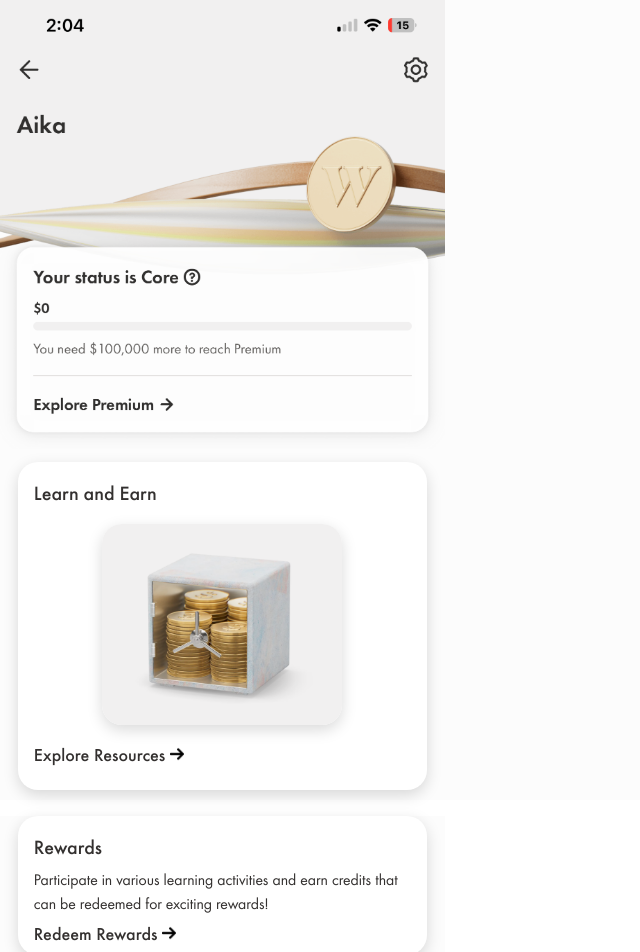
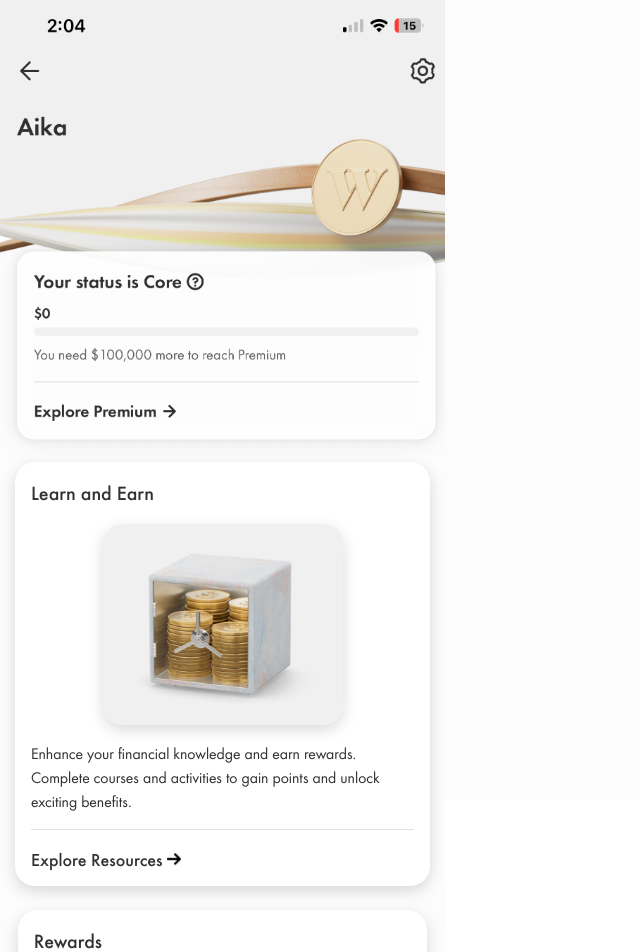
Before and after one commit to notaika/wealthsimple-industry-project, a React (Vite) app: page / in a window 1280 px wide. Shown: the top 952 px of the page, without its empty margins (0-640 px from the left). Built offline with nearby package versions, Linux system fonts and the light colour scheme.

Commit message:
feat: added a back arrow history button. more bug fixes.

```diff
--- a/src/components/Header/Header.jsx
+++ b/src/components/Header/Header.jsx
@@ -1,19 +1,25 @@
 import React from 'react';
-import { Link, useLocation } from 'react-router-dom';
+import { Link, useLocation, useNavigate } from 'react-router-dom';
 import wsLogo from '../../assets/wealthsimple-logo.png';
+import backLogo from '../../assets/back-arrow.png'
 import './Header.scss'
 
 export default function Header() {
     const location = useLocation();
-
+    const navigate = useNavigate();
     const isActiveCurriculum = location.pathname.includes('curriculum')
     const isActiveQuiz = location.pathname.includes('quiz');
+    const isCourseActive = location.pathname.includes('quiz') || location.pathname.includes('curriculum');
 
-    const isCourseActive = location.pathname.includes('quiz') || location.pathname.includes('curriculum');
+    const handleNavigate = () => {
+      {navigate(-1)}
+    }
 
   return (
     <header className='head'>
         <div className="head--top">
+            <button className="head__back" onClick={handleNavigate}><img src={backLogo} alt="Back arrow button" className="head__back-img" /></button>
+
             <Link to='/'><img src={wsLogo} alt="Wealthsimple logo" className="head__logo" /></Link>
             <Link to='/rewards' className="head__credits">Credits: 40</Link>
         </div>
--- a/src/components/Header/Header.scss
+++ b/src/components/Header/Header.scss
@@ -14,6 +14,15 @@
         height: 18px;
         align-self: baseline;
         top: 4px;
+    }
+    &__back {
+        background-color: white;
+        border: none;
+
+        &-img {
+            height: 24px;
+            padding-right: 34px;
+        }
     }
     &__credits {
         font-size: 14px;
--- a/src/pages/Dashboard/Dashboard.jsx
+++ b/src/pages/Dashboard/Dashboard.jsx
@@ -12,6 +12,7 @@ export default function Dashboard() {
             <div className="dashboard__resources-card">
                 <h2 className="dashboard__resources-title">Learn and Earn</h2>
                 <img className='dashboard__resources-image' src={vault} alt='vault' />
+                <p className="dashboard__resources-description">Enhance your financial knowledge and earn rewards. Complete courses and activities to gain points and unlock exciting benefits.</p>
                 <Link to='/resources' className='dashboard__resources-link'>Explore Resources <img src={rightArrow} alt="A right arrow icon for link" className="dashboard__resources-icon" /></Link>
             </div>
         </div>
--- a/src/pages/Dashboard/Dashboard.scss
+++ b/src/pages/Dashboard/Dashboard.scss
@@ -7,29 +7,29 @@
     background-size: cover;
     background-repeat: no-repeat;
     width: 445px;
-    height: 100%;
+    height: 979px;
     display: flex;
     flex-direction: column;
 
     &__resources {
+        position: relative;
         background-color: #fcfcfc;
-        height: 20.5rem;
-        width: 445px;
-        position: absolute;
+        height: 100%;
         top: 28.9rem;
         display: flex;
         justify-content: center;
 
-
         &-card {
+            position: absolute;
             background-color: white;
             box-shadow: rgba(0, 0, 0, 0.15) 0px 5px 15px 0px;
-            width: 92%;
-            height: 100%;
             border-radius: 20px;
             padding: 1rem;
             display: flex;
             flex-direction: column;
+            height: 26.5rem;
+            width: 415px;
+            position: absolute;
         }
         &-title {
             text-align: left;
@@ -46,6 +46,9 @@
             color: #33302f;
             font-size: 18px;
             text-align: left;
+            padding-top: 1rem;
+            border-top: 1px solid rgb(227, 227, 227);
+            margin-top: 1rem;
         }
         &-image {
             border-radius: 20px;
@@ -53,14 +56,17 @@
             box-shadow: rgba(0, 0, 0, 0.15) 0px 5px 15px 0px;
             width: 240px;
         }
+        &-description {
+            text-align: left;
+        }
 
     }
     &__rewards {
         background-color: #fcfcfc;
-        height: 8.7rem;
+        height: 11rem;
         width: 445px;
         position: absolute;
-        top: 51rem;
+        top: 56.9rem;
         display: flex;
         justify-content: center;
 
@@ -85,7 +91,7 @@
             height: 14px;
         }
         &-description {
-            padding: 0.3rem 0;
+            padding: 0.3rem 0 0.25rem 0;
         }
     }
 }
--- a/src/pages/RewardsPage/RewardsPage.scss
+++ b/src/pages/RewardsPage/RewardsPage.scss
@@ -1,3 +1,5 @@
+@use '../../styles/partials/typography';
+
 h2 {
     font-size: 23px;
     font-weight: 600;
@@ -10,8 +12,8 @@ h3 {
 .rewards {
     display: flex;
     flex-direction: column;
-    max-width: 445px
-    ;
+    max-width: 445px;
+
     &__title {
         text-align: left;
         margin: 0 16px 16px 16px;
@@ -24,7 +26,6 @@ h3 {
         }
         &-title {
             text-align: left;
-
 
             &-level {
                 color: rgb(103, 103, 103);
@@ -87,6 +88,8 @@ h3 {
             padding: 0.3rem 2rem;
             border-radius: 20px;
             text-decoration: none;
+            font-family: typography.$font-local;
+
         }
         &-bal, &-inv {
             margin-bottom: 8px;
@@ -121,6 +124,8 @@ h3 {
             border: 1px solid orange;
             background-color: white;
             color: rgb(89, 89, 89);
+            font-family: typography.$font-local;
+            font-size: 14px;
         }
         &-description {
             font-size: 14px;
```
Also changed, not shown: src/assets/back-arrow.png (added).
